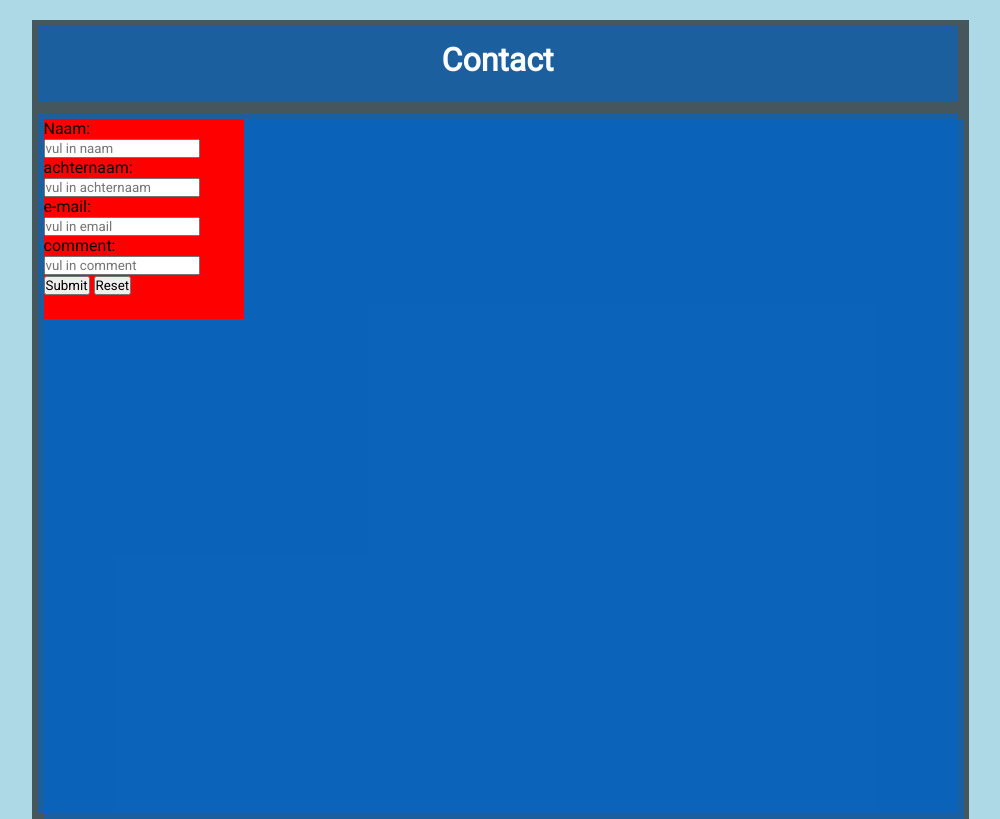
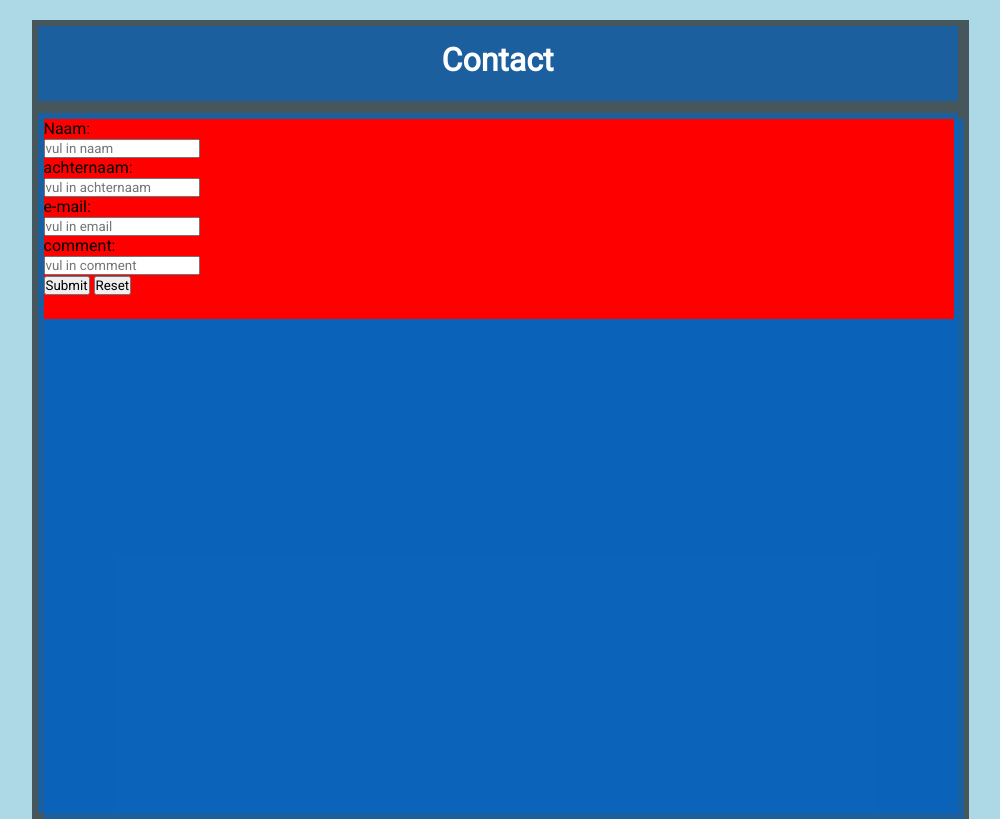
Before and after one commit to Bakkertje01/P1-Buinstituut, a PHP site: page /contact.php in a window 1280 px wide. Shown: the part 206-1025 px from the top of the page, without its empty margins (140-1140 px from the left). Run offline with PHP 8.4, Linux system fonts and the light colour scheme.

Commit message:
contact formulier

```diff
--- a/style.css
+++ b/style.css
@@ -251,8 +251,7 @@ img.photoMedia{
 
 .Cform{
     height:200px;
-    width:200px;
-    margin:0 auto;
+    width:910px;
     float:left;
     background-color:red;
 }
```
